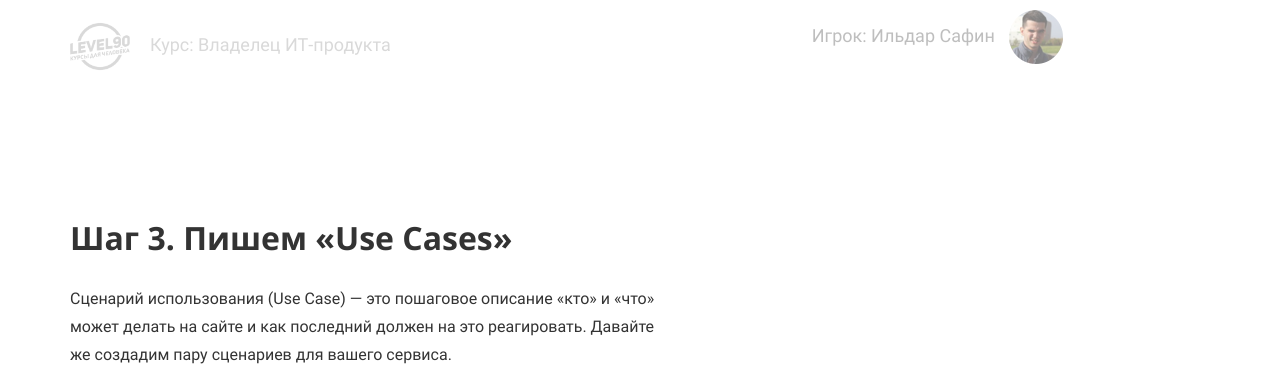
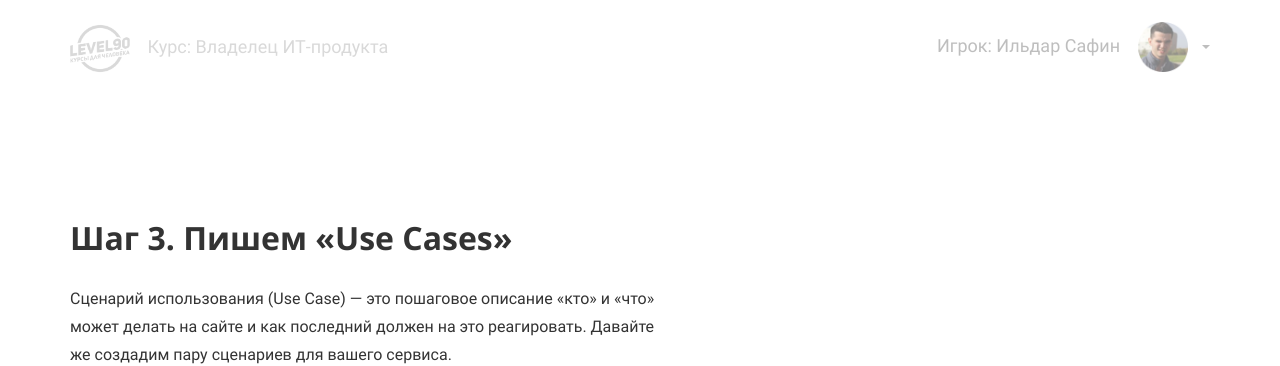
Before and after one commit to ArtDir/Start, a plain HTML site: page index.html in a window 1280 px wide. Shown: the top 366 px of the page. Drawn offline with nearby package versions, Linux system fonts and the light colour scheme.

Commit message:
Left Menu v2
Поправил стили, упростил

```diff
--- a/css/main.css
+++ b/css/main.css
@@ -250,33 +250,51 @@ header {
     font-weight: 400;
     font-size: 18px;
     height: 120px;
+
 }
 .logo {
     max-width: 60px;
-    margin-top: 20px;
-    margin-right: 20px;
-    float:left;
-}
-.ava {
-    max-width: 60px;
-    margin-top: 20px;
-    margin-left: 20px;
-    float:right;
-}
-.profile {
-    padding-top: 32px;
-    text-align: right;
+    vertical-align: middle;
 }
 .company {
-    padding-top: 32px;
+    margin-top: 22px;
 }
 .company a {
+    padding: 13px;
     text-decoration: none;
     color: #d9d9d9;
 }
 .company a:hover {
     color: #7f7f7f;
 }
+/* Left Menu Btn */
+.menu-btn {
+    margin-top: 22px;
+    margin-bottom: 30px;
+    background: #fff;
+    color: #7f7f7f;
+    text-align: right;
+    cursor: pointer;
+    opacity: 0.5;
+}
+.menu-btn:hover {
+    background: #fff;
+    opacity: 1;
+}
+.menu-btn img {
+    max-width: 50px;
+    max-height: 50px;
+    margin-right: 8px;
+}
+.menu-btn a {
+    padding: 13px;
+    text-decoration: none;
+    color: #7f7f7f;
+}
+.menu-btn a:hover {
+    color: #7f7f7f;
+}
+/*  end left menu  */
 
 .content h2 {
     margin-top: 100px;
@@ -311,20 +329,3 @@ footer {
     margin-top: 22px;
     margin-bottom: 5px;
 }
-/* Left Menu Btn */
-.menu-btn {
-    padding: 10px;
-    margin-bottom: 30px;
-    background: #fff;
-    color: #7f7f7f;
-    text-align: center;
-    cursor: pointer;
-    opacity: 0.5;
-}
-.menu-btn:hover {
-    background: #fff;
-    opacity: 1;
-}
-.menu-btn span {
-    padding: 10px;
-}
--- a/index.html
+++ b/index.html
@@ -12,7 +12,6 @@
 	<meta http-equiv="X-UA-Compatible" content="IE=edge" />
 	<meta name="viewport" content="width=device-width, initial-scale=1.0" />
 	<link rel="shortcut icon" href="favicon.png" />
-	<!-- <link rel="stylesheet" href="libs/bootstrap/bootstrap-grid-3.3.1.min.css" /> -->
 	<link rel="stylesheet" href="libs/font-awesome-4.2.0/css/font-awesome.min.css" />
 	<link rel="stylesheet" href="libs/fancybox/jquery.fancybox.css" />
 	<link rel="stylesheet" href="libs/owl-carousel/owl.carousel.css" />
@@ -23,9 +22,10 @@
 	<link rel="stylesheet" href="css/fonts.css" />
 	<link rel="stylesheet" href="css/main.css" />
 	<link rel="stylesheet" href="css/media.css" />
-	<!-- Left Menu CSS -->
+	<!-- Left Menu stuff -->
 		<link rel="stylesheet" href="css/pushy.css" />
-	<!-- End Menu CSS -->
+		<script src="https://ajax.googleapis.com/ajax/libs/jquery/1.12.0/jquery.min.js"></script>
+	<!-- End Menu stuff -->
 
 </head>
 <body>
@@ -49,19 +49,18 @@
 	<div class="container">
 		<div class="row">
 			<div class="col-xs-8 col-sm-8 col-md-8 col-lg-6">
+				<div class="company">
 				<img class="logo" src="img/logo-grey.png">
-				<div class="company">
 					<a href="#">Курс: Владелец ИТ-продукта</a>
 				</div>
 			</div>
 			<div class="col-xs-4 col-sm-4 col-md-4 col-lg-6">
-				<div id="container">
-				    <!-- Menu Button -->
-				    <div class="menu-btn">
-						<span>Игрок: Ильдар Сафин</span>
-				    	<img src="img/ava.png" height="54" width="54" alt="">
-				    </div>
-				</div>
+				<!-- Menu Button -->
+			    <div class="menu-btn">
+					<a>Игрок: Ильдар Сафин</a>
+			    	<img src="img/ava.png" alt="">
+			    	<span class="caret"></span>
+			    </div>
 			</div>
 		</div>
 	</div>
@@ -125,12 +124,11 @@
 	<script src="libs/html5shiv/html5shiv-printshiv.min.js"></script>
 	<script src="libs/respond/respond.min.js"></script>
 	<![endif]-->
-	<script src="libs/jquery/jquery-1.11.1.min.js"></script>
 	<script src="js/bootstrap.min.js"></script>
 
 	<script src="libs/jquery-mousewheel/jquery.mousewheel.min.js"></script>
-	<!--
-	<script src="libs/fancybox/jquery.fancybox.pack.js"></script> -->
+	<!-- левые скрипты для всяких штук
+	<script src="libs/fancybox/jquery.fancybox.pack.js"></script>
 	<script src="libs/waypoints/waypoints-1.6.2.min.js"></script>
 	<script src="libs/scrollto/jquery.scrollTo.min.js"></script>
 	<script src="libs/owl-carousel/owl.carousel.min.js"></script>
@@ -138,7 +136,8 @@
 	<script src="libs/countdown/jquery.countdown.min.js"></script>
 	<script src="libs/countdown/jquery.countdown-ru.js"></script>
 	<script src="libs/landing-nav/navigation.js"></script>
-	<script src="js/common.js"></script>
+	<script src="js/common.js"></script> -->
+
 	<!-- Yandex.Metrika counter --><!-- /Yandex.Metrika counter -->
 	<!-- Google Analytics counter --><!-- /Google Analytics counter -->
 </body>
```
